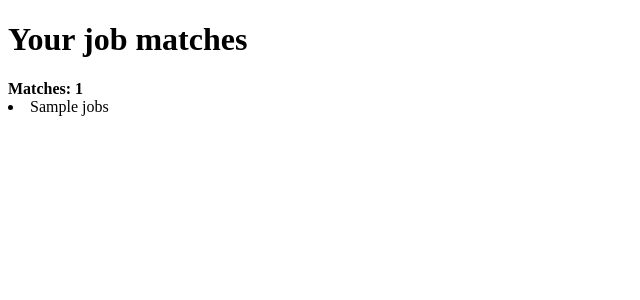
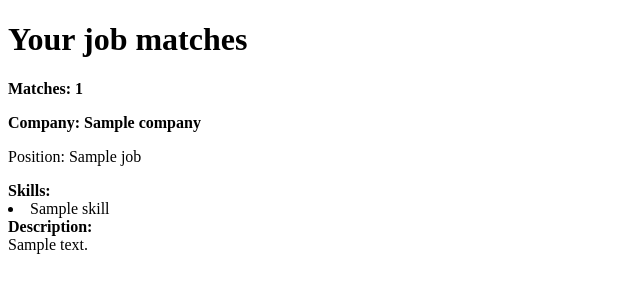
Before and after one commit to jmslocum16/c2chack21, a Flask app: template templates/my_matches_seeker.html in a window 1280 px wide. Shown: the top 300 px of the page, without its empty margins (0-640 px from the left). Run offline with Flask 2, Linux system fonts and the light colour scheme; the template is opened without the code that fills it: most values are stand-ins (such as "Sample title", 1, 10 or a date in 2020).

Commit message:
listing matches

```diff
--- a/templates/my_matches_seeker.html
+++ b/templates/my_matches_seeker.html
@@ -15,7 +15,33 @@
     <h1>Your job matches</h1>
       <b>Matches: {{matches|length}}</b>
       {% for jobs in matches%}
-        <li>{{jobs}}</li>
+          <!-- <li>{{jobs}}</li> -->
+          <p><b>Company: {{jobs.company}}</b></p>
+          <p>Position: {{jobs.title}}</p>
+
+            <div class="row">
+              <div class="col">
+                <b>Skills: </b>
+                {% for skill in jobs.skills%}
+                  <li>{{skill}}</li>
+                {% endfor %}
+
+              </div>
+            </div>
+
+            <div class="row">
+              <div class="col">
+                <b>Description:</b>
+                <div class="row">
+                  <div class="col-1">
+                  </div>
+                  <div class="col-11">
+                    {{jobs.description}}
+                  </div>
+                </div>
+              </div>
+            </div>
+
       {% endfor %}
 
   </body>
```
